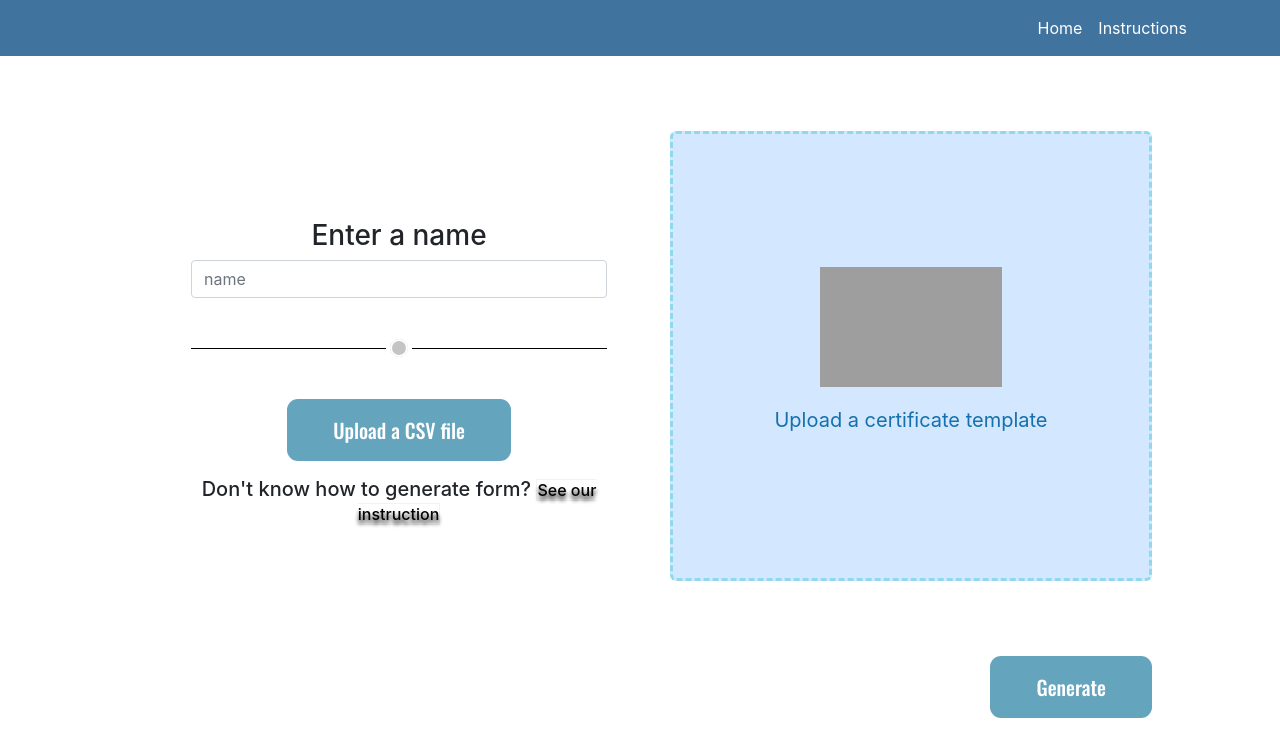
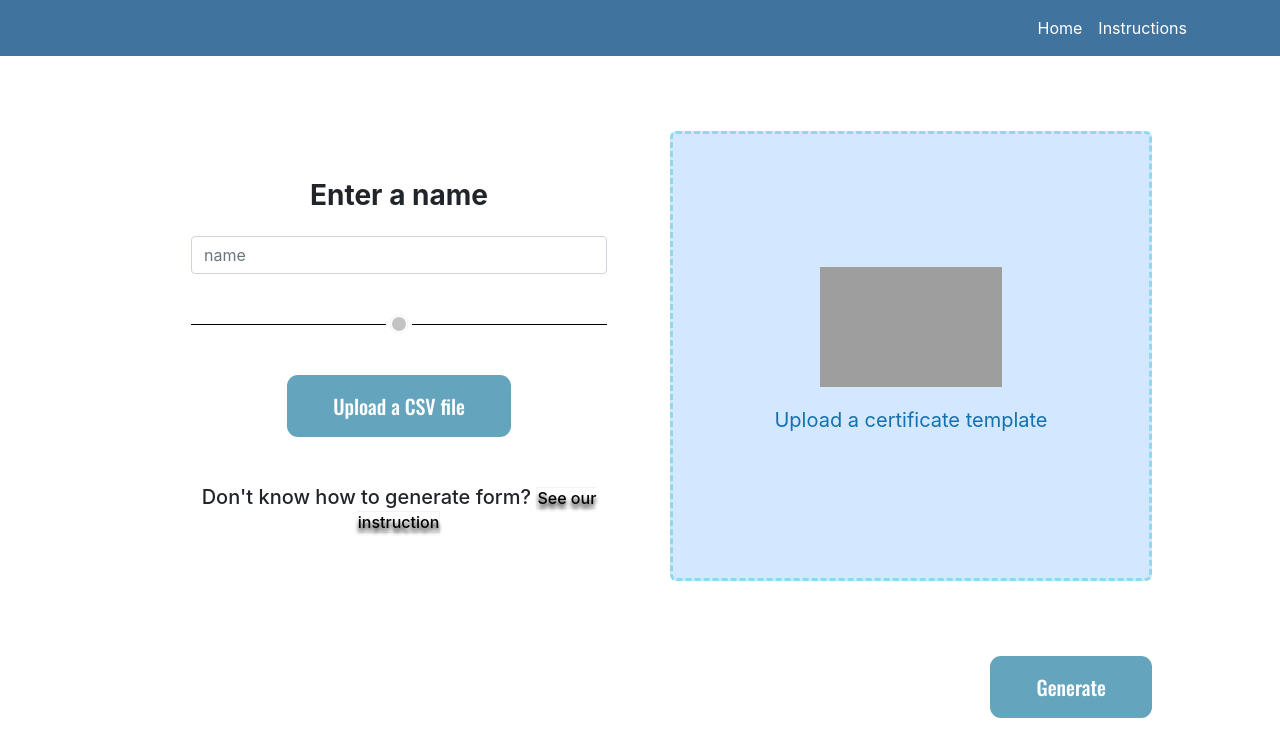
Before and after one commit to npthao1312/certificate-generator-front, a React (Create React App) app: page / in a window 1280 px wide. Shown: the top 756 px of the page. Built offline with nearby package versions, Linux system fonts and the light colour scheme; grey boxes are pictures that could not be loaded.

Commit message:
Change some spacings

```diff
--- a/src/App.css
+++ b/src/App.css
@@ -6,7 +6,7 @@
 }
 
 .bold {
-  font-weight: 500;
+  font-weight: 700;
 }
 .main{
   position:fixed;
--- a/src/components/hompage.component.js
+++ b/src/components/hompage.component.js
@@ -9,7 +9,7 @@ export default class HomePage extends Component {
           <div className="row align-items-center h-100">
             <div className="order-2 order-md-1 col-md-6 px-5 pt-5">
               <h3 className="bold text-center">Enter a name</h3>
-              <form className="form">
+              <form className="form pt-3">
                 <div className="input-group">
                   <input type="text" className="form-control" placeholder="name"/>
                 </div>
@@ -21,7 +21,7 @@ export default class HomePage extends Component {
                   <input type="file" name="myfile" />
                 </div>
               </div>
-              <h5 className="text-center my-3"> Don't know how to generate form? <a className="link-instructions" href="#">See our instruction</a></h5>
+              <h5 className="text-center my-5"> Don't know how to generate form? <a className="link-instructions" href="#">See our instruction</a></h5>
             </div>
             <div className="h-75 order-2 order-md-1 col-md-6">
               <div className="box-fileupload">
```
Also changed, not shown: 1 other file (tests, documents, lock files or other folders).
